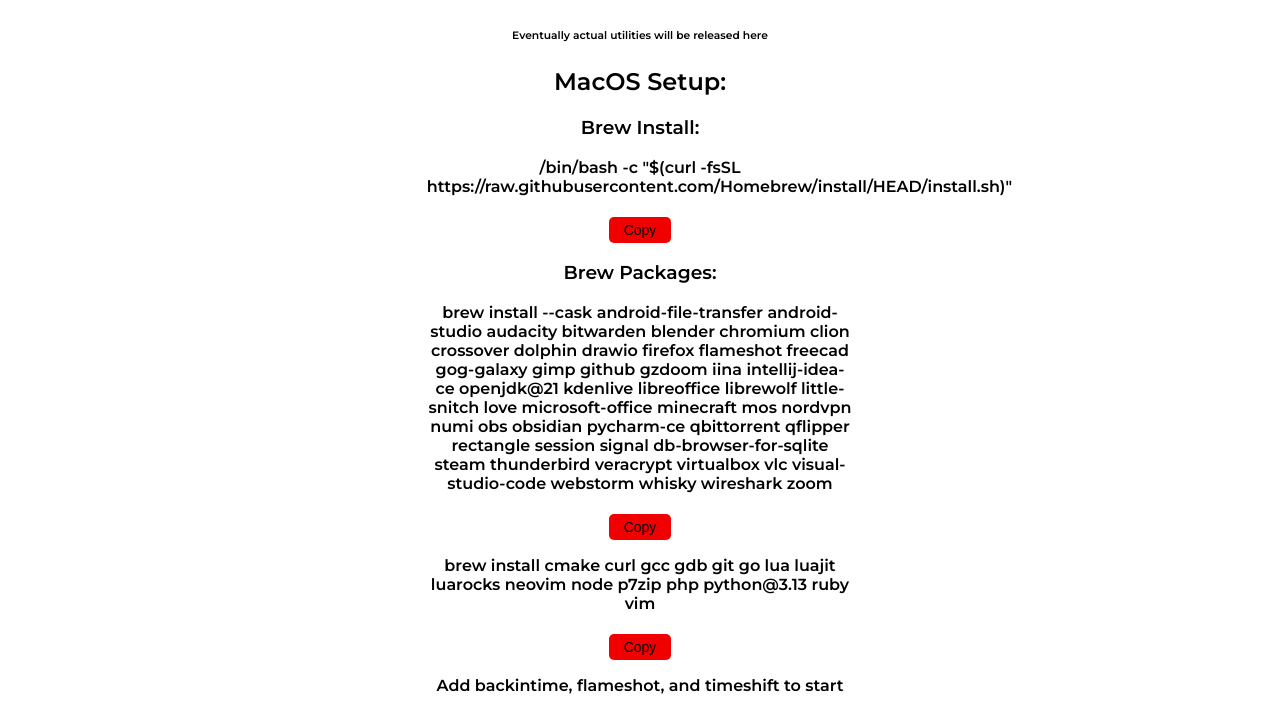
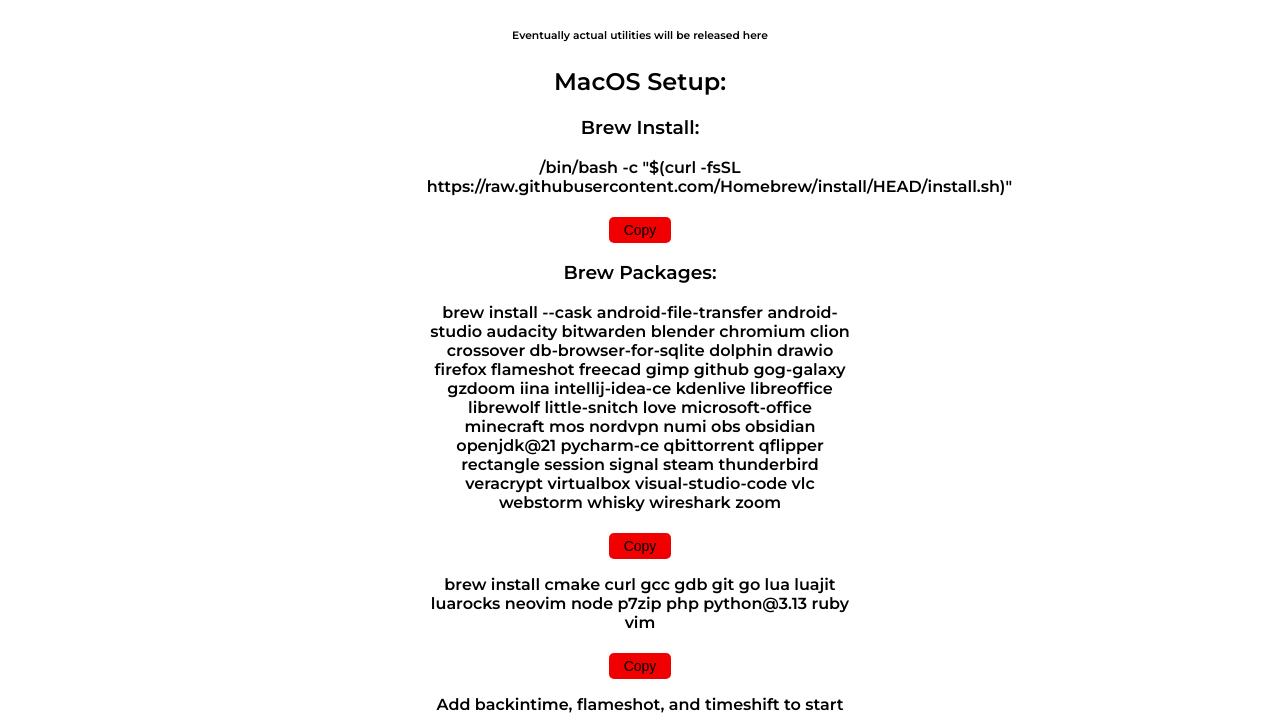
Before and after one commit to LavaShield/website-live, a plain HTML site: page tools.html in a window 1280 px wide. Shown: the part 98-813 px from the top of the page. Drawn offline with nearby package versions, Linux system fonts and the light colour scheme.

Commit message:
Update tools.html
macos now

```diff
--- a/tools.html
+++ b/tools.html
@@ -35,16 +35,16 @@
 
             // Brew Cask Packages
             brewCaskPackages.innerHTML += "android-file-transfer android-studio audacity bitwarden blender chromium clion crossover " +
-                                          "dolphin drawio firefox flameshot freecad gog-galaxy gimp github gzdoom iina intellij-idea-ce " +
-                                          "openjdk@21 kdenlive libreoffice librewolf little-snitch love microsoft-office minecraft mos " +
-                                          "nordvpn numi obs obsidian pycharm-ce qbittorrent qflipper rectangle session signal db-browser-for-sqlite " +
-                                          "steam thunderbird veracrypt virtualbox vlc visual-studio-code webstorm whisky wireshark zoom";
+                                          "db-browser-for-sqlite dolphin drawio firefox flameshot freecad gimp github gog-galaxy gzdoom " +
+                                          "iina intellij-idea-ce kdenlive libreoffice librewolf little-snitch love microsoft-office " +
+                                          "minecraft mos nordvpn numi obs obsidian openjdk@21 pycharm-ce qbittorrent qflipper rectangle " +
+                                          "session signal steam thunderbird veracrypt virtualbox visual-studio-code vlc webstorm whisky " +
+                                          "wireshark zoom";
 
             // Brew Cmd Packages
             brewCmdPackages.innerHTML += "cmake curl gcc gdb git go lua luajit luarocks neovim node p7zip php python@3.13 ruby vim";
 
             // Other software: filezilla, opensnitch (linux only), pcsx2, samsung-magician, youtube-dlg
-
 
             // Copy Button
             $('.copy').each(function() {
```
